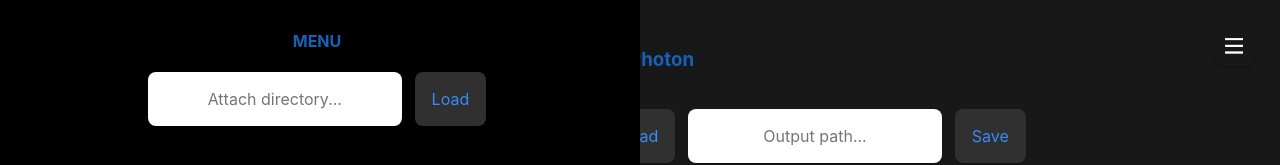
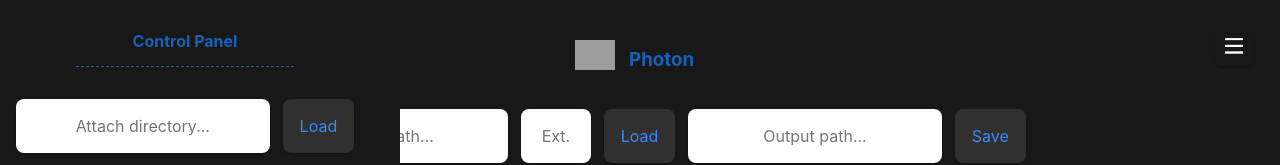
Before and after one commit to DNYFZR/photon, a React (Vite) app: page / in a window 1280 px wide. Both pictures are taken after a click on the button 1233 px from the left and 46 px from the top of the page. Shown: the top 165 px of the page. Built offline with nearby package versions, Linux system fonts and the light colour scheme; grey boxes are pictures that could not be loaded.

Commit message:
Updated sidebar component

```diff
--- a/src/components/Sidebar.css
+++ b/src/components/Sidebar.css
@@ -1,5 +1,5 @@
 .sidebar {
-  z-index: 998;
+  z-index: 999;
   position: fixed;
   min-height: 100vh;
   top: 0;
@@ -8,13 +8,14 @@
 }
 
 .sidebar-title {
-  color: var(--sub-text-color);
-  border-bottom: 1px dashed var(--main-text-color);
+  color: var(--text-color);
+  border-bottom: 1px dashed var(--text-color);
   font-size: 1em;
   font-weight: 500;
   font-weight: bold;
   max-width: 12pc;
   margin: 0 auto;
+  margin-bottom: 2vw;
 
 }
 .sidebar-button {
@@ -25,9 +26,7 @@
   height: 40px;
   padding: unset;
   min-width: unset;
-  border: none;
-  border: 8px;
-  background-color: var(--dark-bg-color);
+  background-color: var(--dark-background-color);
 }
 
 .sidebar-button-img{
@@ -36,7 +35,7 @@
 }
 
 .sidebar-container {
-  background-color: black;
+  background-color: var( --dark-background-color);
   left: 0;
   padding: 0em;
   display: flex;
@@ -51,7 +50,7 @@
   padding: 1em 0em;
   flex-grow: 0;
   flex-shrink: 0;
-  min-width: 50vw;
+  min-width: 400px;
   max-width: 90vw;
   display: flex;
   flex-direction: row;
@@ -82,13 +81,13 @@
 .sidebar-main .sidebar-resizer {
   flex-grow: 0;
   flex-shrink: 0;
-  flex-basis: 6px;
+  flex-basis: 30px;
   justify-self: flex-end;
   cursor: col-resize;
   resize: horizontal;
 }
 
 .sidebar-main .sidebar-resizer:hover, .sidebar-main .sidebar-resizer:active {
-  width: 12px;
+  width: 30px;
   height: inherit;
 }
--- a/src/components/Sidebar.tsx
+++ b/src/components/Sidebar.tsx
@@ -1,3 +1,4 @@
+import logo from "/wave-128.png";
 import React from "react";
 import { useState, useRef } from "react";
 import "./Sidebar.css";
@@ -54,7 +55,7 @@
             // onMouseDown={(e) => e.preventDefault()}
           >
             <div className="sidebar-content">
-              <h3 className="sidebar-title">MENU</h3>
+              <h3 className="sidebar-title">Control Panel</h3>
               {children}
             </div>
 
```
